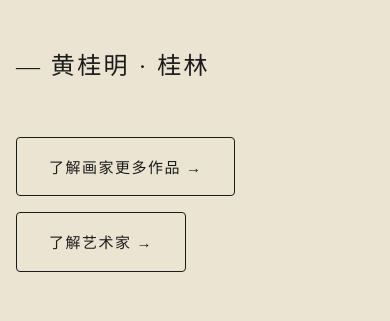
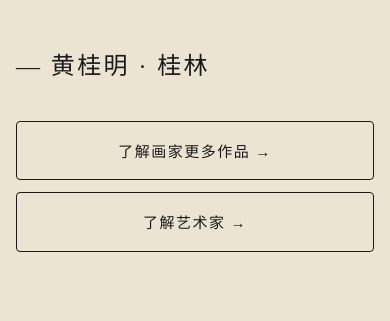
Before and after one commit to 2139379636/shu-hua-zuo-pin-zhan-shi-wang-zhan, a plain HTML site: page index.html in a window 390 px wide. Shown: the part 4930-5251 px from the top of the page. Drawn offline with Linux system fonts and the light colour scheme.

Commit message:
polish: CTA 按钮移动端适配——垂直堆叠+占满宽度+文字居中
为 Story 章节底部的 CTA 按钮组（bdd9955 引入）补充移动端适配。

设计选择：
- flex-direction: column（强制垂直，替代依赖宽度的 wrap）
- align-items: stretch（按钮占满容器宽度 = 触屏友好）
- gap: 12px（替代桌面 16px，更紧凑）
- margin-top: 32px（替代桌面 48px，更合理）
- justify-content: center（按钮占满后文字水平居中）

为何不用全局 .btn 适配：.btn 在 footer/nav/hero 等多处使用，移动端调整会
连带改动其他区域。本 commit 仅 .story__cta 上下文内做局部适配。

触发条件：max-width: 768px（沿用项目主流断点，覆盖所有典型移动端）。

桌面端 1440x900 实测：两个按钮水平并排（flex row, gap 16px），自然宽度
219/170px，行为完全不变。

移动端 320/360/390/768px 实测：两个按钮垂直堆叠，各自占满容器宽度（100%），
文字水平居中，无任何水平溢出，gap 12px 紧凑，margin-top 32px 合理。

未改动桌面端行为，未触动 .btn 全局样式。

```diff
--- a/styles.css
+++ b/styles.css
@@ -1086,6 +1086,19 @@ section[id], div[id] {
   flex-wrap: wrap;
 }
 
+/* 移动端适配：按钮垂直堆叠 + 占满容器宽度（触屏友好） */
+@media (max-width: 768px) {
+  .story__cta {
+    flex-direction: column;
+    align-items: stretch;
+    gap: 12px;
+    margin-top: 32px;
+  }
+  .story__cta .btn {
+    justify-content: center;
+  }
+}
+
 .btn--primary {
   background: var(--color-seal);
   color: var(--color-paper);
```
